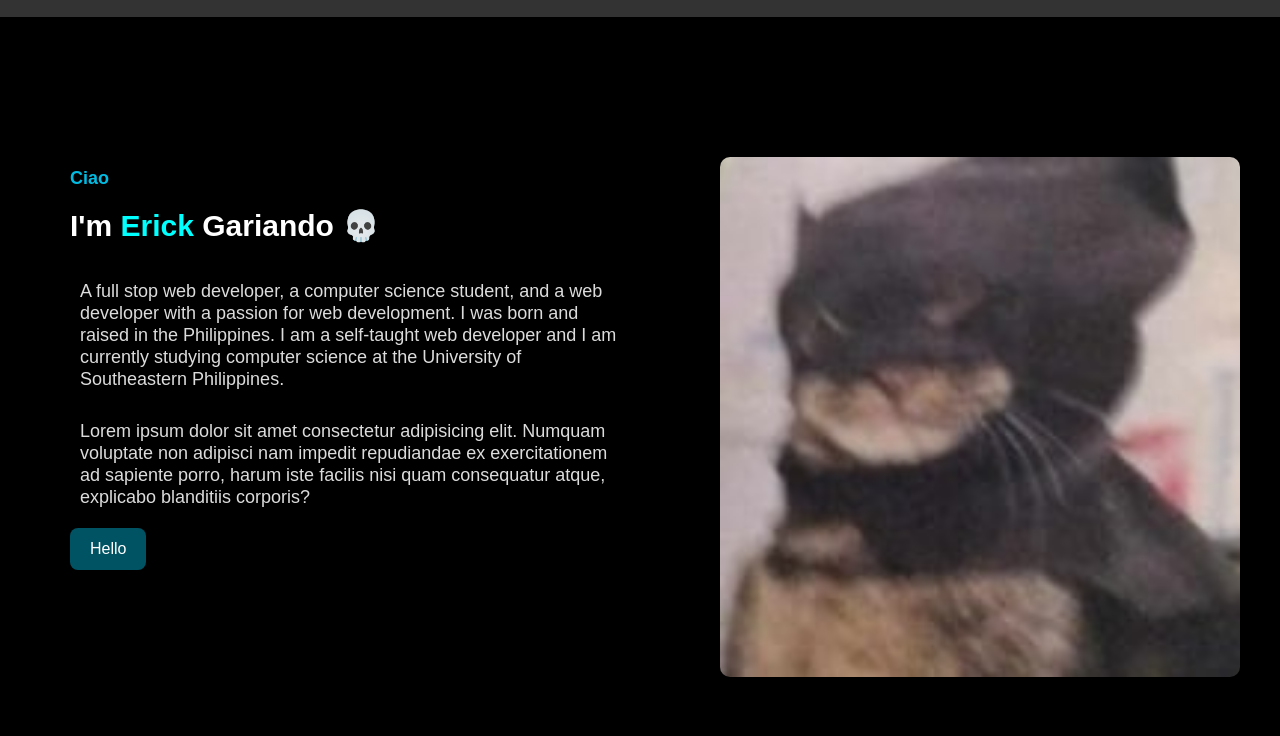
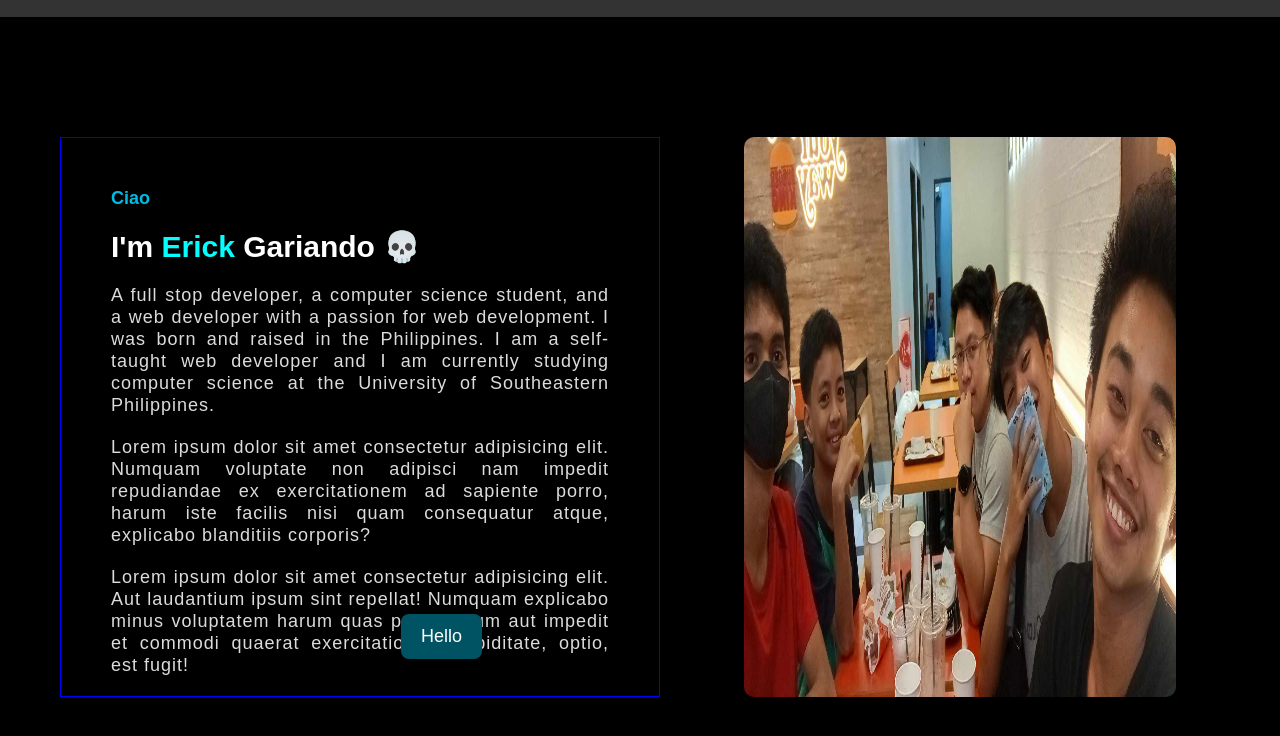
Before and after one commit to egariando/my-website, a plain HTML site: page my-website/website/index.html in a window 1280 px wide. Shown: the part 66-802 px from the top of the page. Drawn offline with Linux system fonts and the light colour scheme.

Commit message:
inayos ko home and about page

```diff
--- a/my-website/website/index.html
+++ b/my-website/website/index.html
@@ -25,7 +25,7 @@
           <h1>Ciao</h1>
           <h3 class="name-span">I'm <span>Erick</span> Gariando &#128128;</h3>
           <p>
-            A full stop web developer, a computer science student, and a web
+            A full stop developer, a computer science student, and a web
             developer with a passion for web development. I was born and raised
             in the Philippines. I am a self-taught web developer and I am
             currently studying computer science at the University of
@@ -37,10 +37,13 @@
             sapiente porro, harum iste facilis nisi quam consequatur atque,
             explicabo blanditiis corporis?
           </p>
+          <p>
+            Lorem ipsum dolor sit amet consectetur adipisicing elit. Aut laudantium ipsum sint repellat! Numquam explicabo minus voluptatem harum quas praesentium aut impedit et commodi quaerat exercitationem cupiditate, optio, est fugit!
+          </p>
           <button class="haler-button">Hello</button>
         </div>
         <div class="img-div">
-          <img src="/my-website/website/assets/batcat.jpeg" alt="Image of batcat" />
+          <img src="/my-website/website/assets/wolfs.jpeg" alt="Image of batcat" />
         </div>
       </div>
     </section>
--- a/my-website/website/style.css
+++ b/my-website/website/style.css
@@ -64,31 +64,32 @@ nav .nav-bar li:hover::after {
 /* laman to ng index/home page */
 .text-body {
   display: flex;
-  justify-content: space-between;
+  justify-content: space-around;
   align-items: center;
   background: #000;
   color: #fff;
   height: 100vh;
   padding: 40px;
-  gap: 50px;
 }
 
 .text-box {
-  width: 80%;
-  padding: 30px;
-  line-height: 1.6;
-  margin-bottom: 100px;
+  width: 50%;
+  padding: 40px;
+  text-align: justify;
+  border: 1px solid blue;
+  height: 70vh;
 }
 
 .text-body h1 {
   font-size: 18px;
-  color: #00BCE3;
+  color: #00bce3;
   font-weight: 700;
+  padding: 10px;
 }
 
 .text-body h3 {
   font-size: 30px;
-  margin-bottom: 20px;
+  padding: 10px;
 }
 
 .text-body span {
@@ -99,8 +100,8 @@ nav .nav-bar li:hover::after {
 
 .text-body p {
   font-size: 18px;
-  margin-bottom: 10px;
   color: #dcdcdc;
+  letter-spacing: 1px;
 }
 
 button {
@@ -108,24 +109,32 @@ button {
   color: white;
   border: none;
   padding: 12px 20px;
-  font-size: 16px;
+  font-size: 18px;
   cursor: pointer;
   border-radius: 8px;
   transition: background-color 0.3s ease, transform 0.3s ease;
 }
 
+.haler-button {
+  position: relative;
+  margin: 0;
+  position: absolute;
+  top: 85%;
+  transform: translateX(300px);
+}
+
 .img-div {
-  width: 45%;
+  width: 50%;
   display: flex;
   justify-content: center;
   align-items: center;
 }
 
 .img-div img {
-  width: 65vh;
-  border-radius: 10px;
-  box-shadow: 10px;
-  height: 65vh;
+  width: 40vw;
+  border-radius: 50px;
+  height: 80vh;
+  padding: 40px;
 }
 /* end ng index/home page */
 
@@ -133,7 +142,7 @@ button {
 .web {
   width: 80%;
   margin: 0 auto;
-  padding-top: 100px;
+  padding-top: 80px;
   text-align: center;
 }
 
@@ -146,7 +155,7 @@ p {
 }
 
 .row {
-  margin-top: 5%;
+  margin: 30px;
   display: flex;
   justify-content: space-between;
 }
@@ -155,7 +164,6 @@ p {
   flex-basis: 30%;
   background: #404040;
   border-radius: 10px;
-  margin-bottom: 5%;
   padding: 20px 12px;
   box-sizing: border-box;
 }
@@ -163,7 +171,7 @@ p {
 h3 {
   font-weight: 600;
   color: #ffffff;
-  margin: 10px 0;
+  padding: 10px;
 }
 
 .web-column {
```
Also changed, not shown: my-website/website/about.html (+38 -9 lines), my-website/website/assets/me.jpeg (renamed from my-website/website/assets/received_1279303453222648.jpeg), my-website/website/assets/meowvin.jpeg (renamed from my-website/website/assets/received_1232864268165797.jpeg), my-website/website/assets/samurai.jpeg (renamed from my-website/website/assets/received_1660314514752400.jpeg), my-website/website/assets/wolfinmirror.jpeg (renamed from my-website/website/assets/received_1960356737722159.jpeg), my-website/website/assets/wolfs.jpeg (renamed from my-website/website/assets/received_1064872321820036.jpeg).
